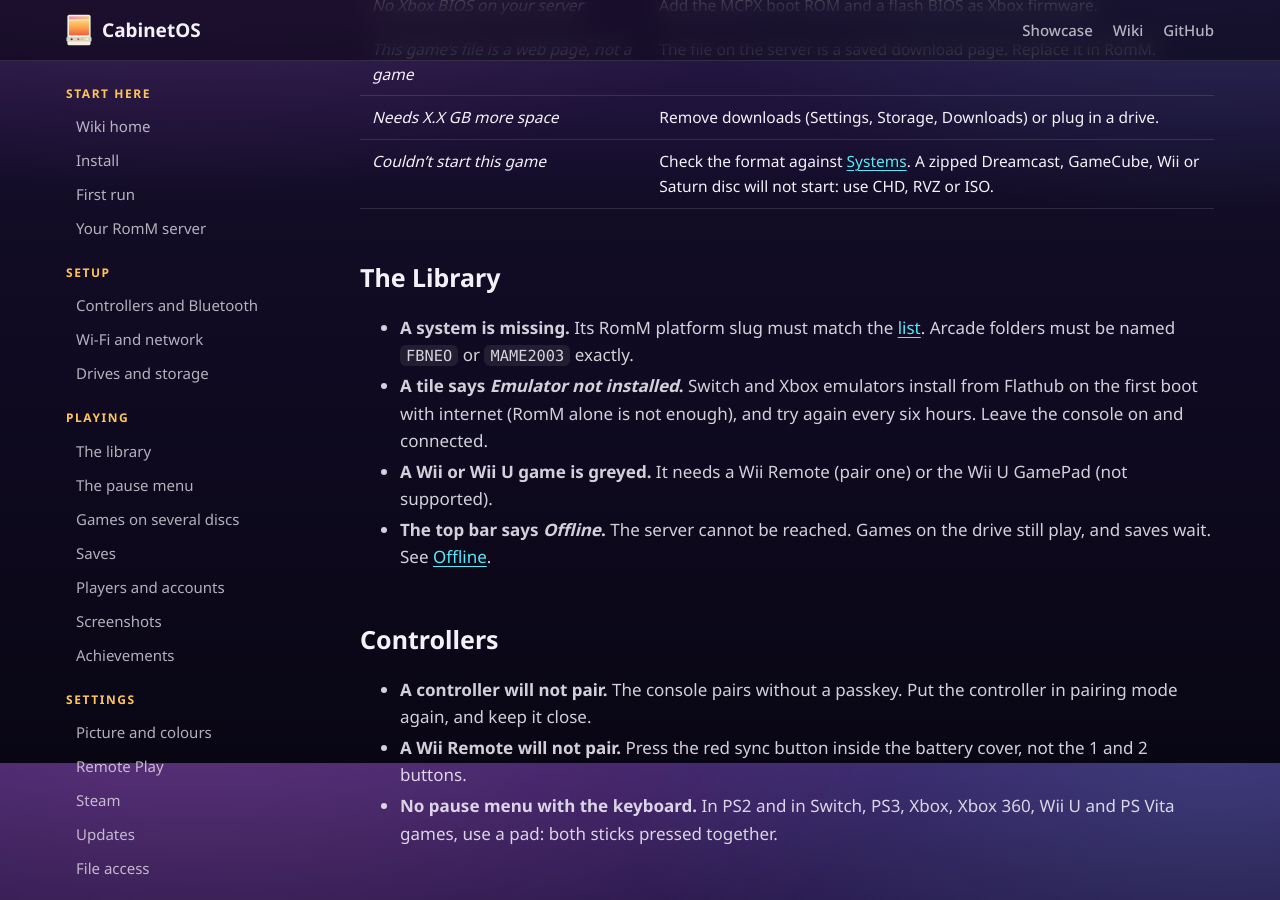
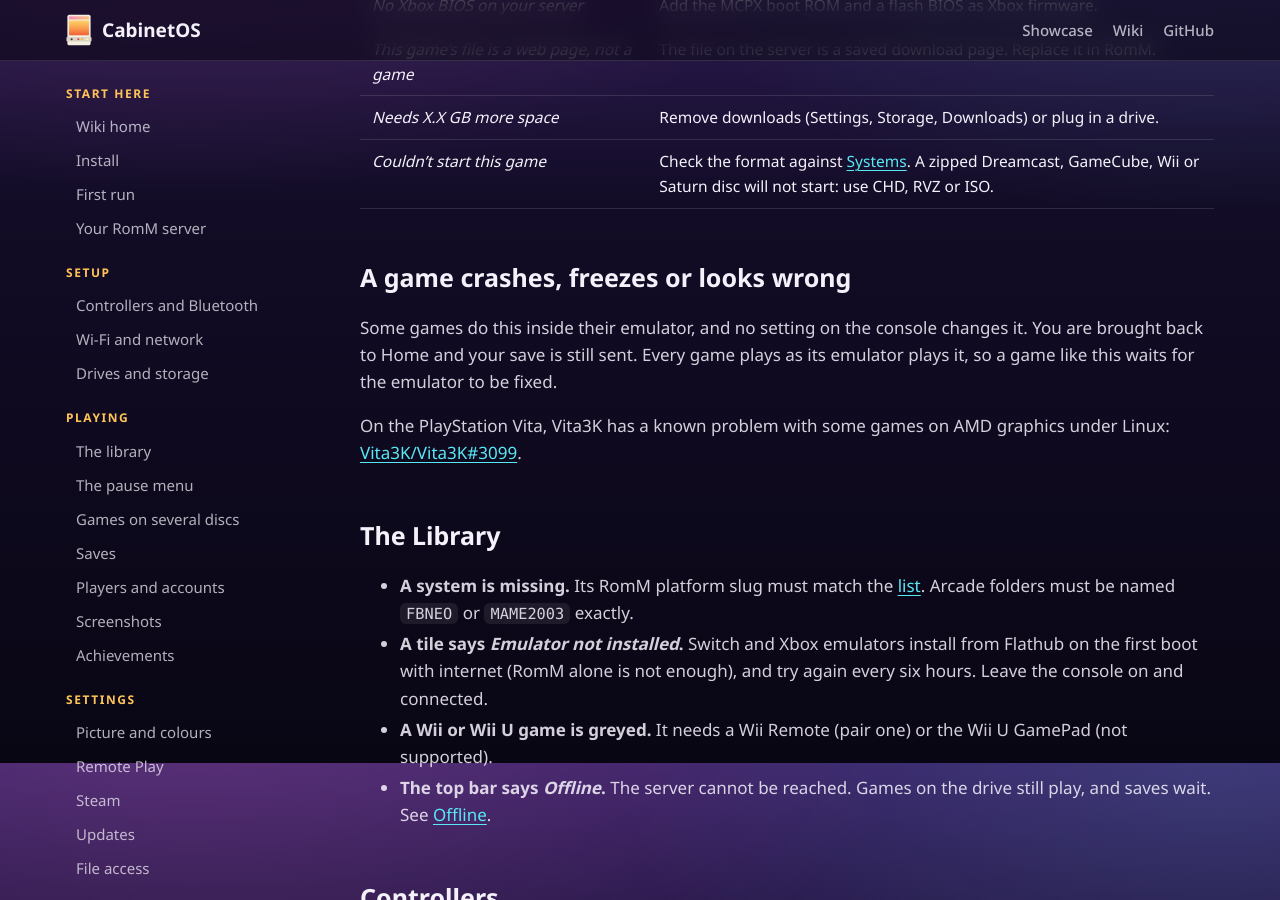
Before and after one commit to MMagTech/cabinetos, a Jekyll site: the page built from docs/wiki/troubleshooting.md, in a window 1280 px wide and 900 px high, scrolled down 1037 px. Built offline with Jekyll 4.4.1, drawn with Linux system fonts in a browser that asks for light colours; our own code applies the rules of GitHub Pages for plain Markdown files.

Commit message:
Wiki: a game that crashes inside its emulator
Troubleshooting says plainly that some games crash, freeze or draw wrongly
inside their emulator, that the console brings the player back with the
save sent, and that such a game waits for the emulator; and names Vita3K's
known problem on AMD Linux (Vita3K/Vita3K#3099).

Co-Authored-By: Claude Opus 5.5 <noreply@anthropic.com>

```diff
--- a/docs/wiki/troubleshooting.md
+++ b/docs/wiki/troubleshooting.md
@@ -20,6 +20,17 @@ The system's name in a message is RomM's name for the platform.
 | *This game's file is a web page, not a game* | The file on the server is a saved download page. Replace it in RomM. |
 | *Needs X.X GB more space* | Remove downloads (Settings, Storage, Downloads) or plug in a drive. |
 | *Couldn't start this game* | Check the format against [Systems](systems.md#file-formats-in-short). A zipped Dreamcast, GameCube, Wii or Saturn disc will not start: use CHD, RVZ or ISO. |
+
+## A game crashes, freezes or looks wrong
+
+Some games do this inside their emulator, and no setting on the console
+changes it. You are brought back to Home and your save is still sent. Every
+game plays as its emulator plays it, so a game like this waits for the
+emulator to be fixed.
+
+On the PlayStation Vita, Vita3K has a known problem with some games on AMD
+graphics under Linux:
+[Vita3K/Vita3K#3099](https://github.com/Vita3K/Vita3K/issues/3099).
 
 ## The Library
 
```
